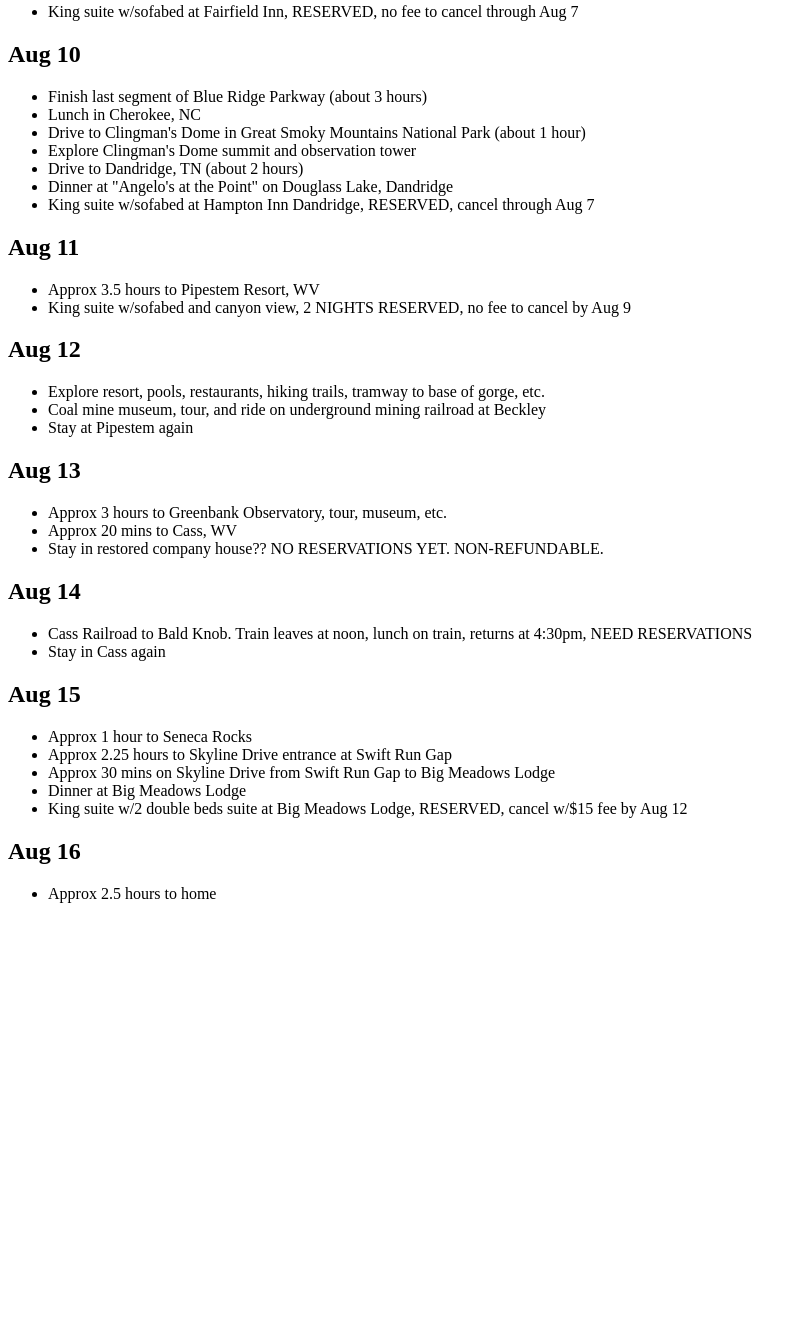
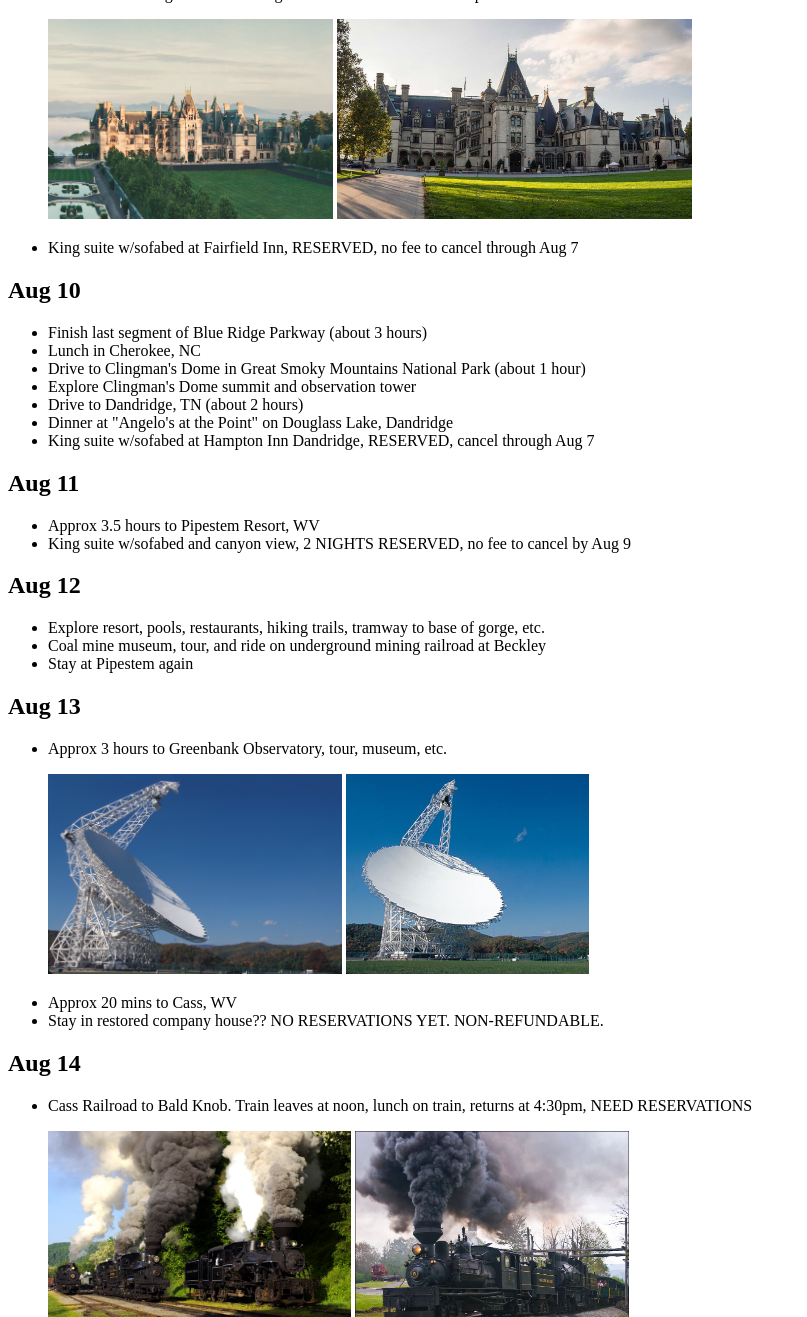
Before and after one commit to shade-tree-software/vacation, a plain HTML site: page index.html in a window 1280 px wide. Shown: the part 1483-2800 px from the top of the page, without its empty margins (0-807 px from the left). Before the commit the page ends 2402 px from the top, so only its background shows below. Drawn offline with Linux system fonts and the light colour scheme.

Commit message:
added more pics

```diff
--- a/index.html
+++ b/index.html
@@ -38,7 +38,8 @@
     <li>Approx 50 mins to milepost 306, Grandfather Mountain, restaurant, museum, hiking trails, drive to the peak</li>
     <li>Approx 30 mins to milepost 317, Linville Falls, visitor center, hiking trails, overlook of gorge and falls</li>
     <li>Approx 25 mins to milepost 331, NC Museum of Minerals</li>
-    <li>Approx 10 mins to milepost 334, Switzerland Inn, Chalet Restaurant for dinner</li>
+    <li>Approx 10 mins to milepost 334, Switzerland Inn, Chalet Restaurant for dinner<p><a href="images/opengraph.350668b299c1.jpg"><img alt="A-Frame House" class="thumbnail" src="images/opengraph.350668b299c1.jpg"
+                                          title="Click thumbnail to view full image"/></a></p></li>
     <li><span>A-Frame cottage at Switzerland Inn, 2 NIGHTS RESERVED, cancel w/$20 fee through July 28</span>
         <p><a href="images/a-frame1.jpg"><img alt="A-Frame House" class="thumbnail" src="images/a-frame1.jpg"
                                               title="Click thumbnail to view full image"/></a>
@@ -63,7 +64,9 @@
     <li>Approx 90 mins on Blue Ridge Parkway to Asheville, NC.</li>
     <li>Tour Biltmore. Regular tour is self-guided. Need to reserve Rooftop Tour and Behind the Scenes Tour.
         <p><a href="images/biltmore1.png"><img alt="Biltmore" class="thumbnail" src="images/biltmore1.png"
-                                              title="Click thumbnail to view full image"/></a></p></li>
+                                              title="Click thumbnail to view full image"/></a>
+                                              <a href="images/maxresdefault.jpg"><img alt="Biltmore" class="thumbnail" src="images/maxresdefault.jpg"
+                                                                                    title="Click thumbnail to view full image"/></a></p></li>
     <li>King suite w/sofabed at Fairfield Inn, RESERVED, no fee to cancel through Aug 7</li>
 </ul>
 
@@ -93,7 +96,11 @@
 
 <h2>Aug 13</h2>
 <ul>
-    <li>Approx 3 hours to Greenbank Observatory, tour, museum, etc.</li>
+    <li>Approx 3 hours to Greenbank Observatory, tour, museum, etc.
+      <p><a href="images/fig1-7.jpg"><img alt="A-Frame House" class="thumbnail" src="images/fig1-7.jpg"
+                                          title="Click thumbnail to view full image"/></a>
+        <a href="images/GBT_23_squared.jpg"><img alt="A-Frame House" class="thumbnail" src="images/GBT_23_squared.jpg"
+                                           title="Click thumbnail to view full image"/></a></p></li>
     <li>Approx 20 mins to Cass, WV</li>
     <li>Stay in restored company house?? NO RESERVATIONS YET. NON-REFUNDABLE.
     </li>
@@ -101,7 +108,11 @@
 
 <h2>Aug 14</h2>
 <ul>
-    <li>Cass Railroad to Bald Knob. Train leaves at noon, lunch on train, returns at 4:30pm, NEED RESERVATIONS</li>
+    <li>Cass Railroad to Bald Knob. Train leaves at noon, lunch on train, returns at 4:30pm, NEED RESERVATIONS
+      <p><a href="images/CassRRStatePark-sjs-020.jpg"><img alt="A-Frame House" class="thumbnail" src="images/CassRRStatePark-sjs-020.jpg"
+                                          title="Click thumbnail to view full image"/></a>
+        <a href="images/8814953431_27cb27c708_b"><img alt="A-Frame House" class="thumbnail" src="images/8814953431_27cb27c708_b.jpg"
+                                           title="Click thumbnail to view full image"/></a></p></li>
     <li>Stay in Cass again</li>
 </ul>
 
```
Also changed, not shown: images/8814953431_27cb27c708_b.jpg (added), images/CassRRStatePark-sjs-020.jpg (added), images/GBT_23_squared.jpg (added), images/fig1-7.jpg (added), images/maxresdefault.jpg (added), images/opengraph.350668b299c1.jpg (added).
